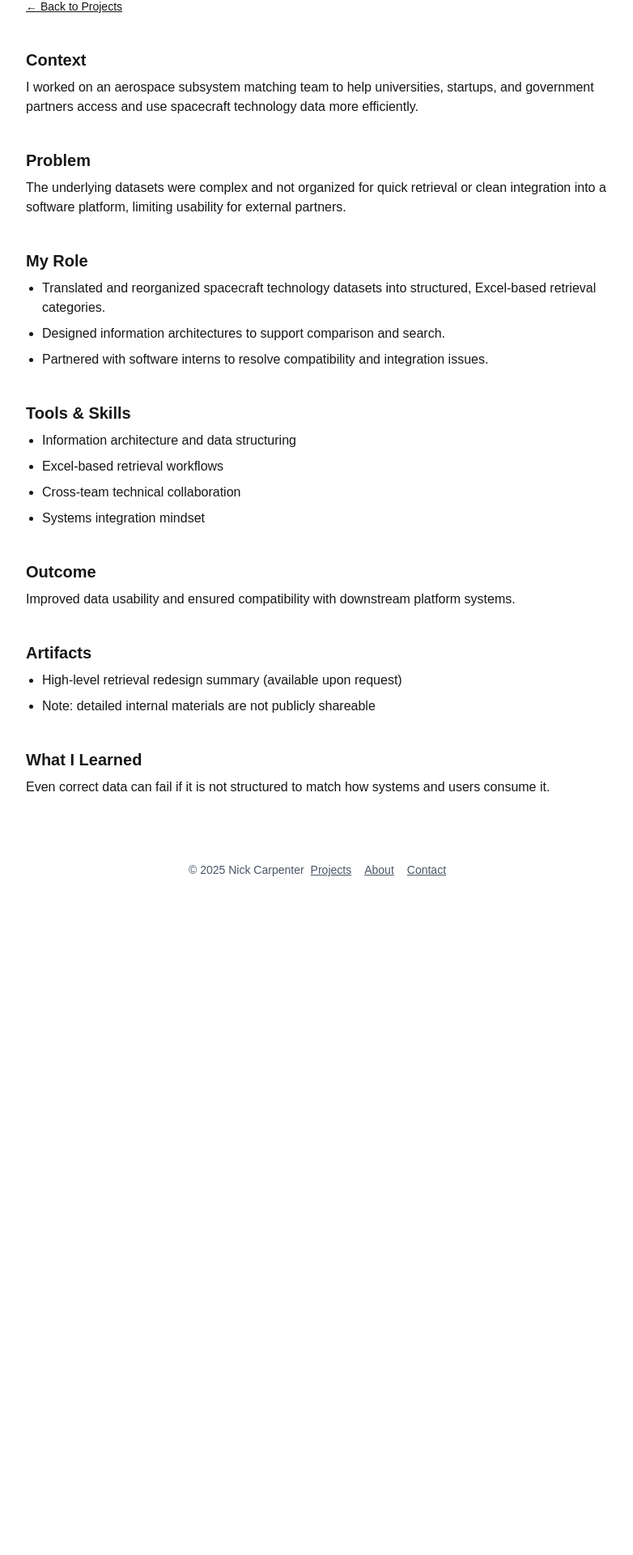
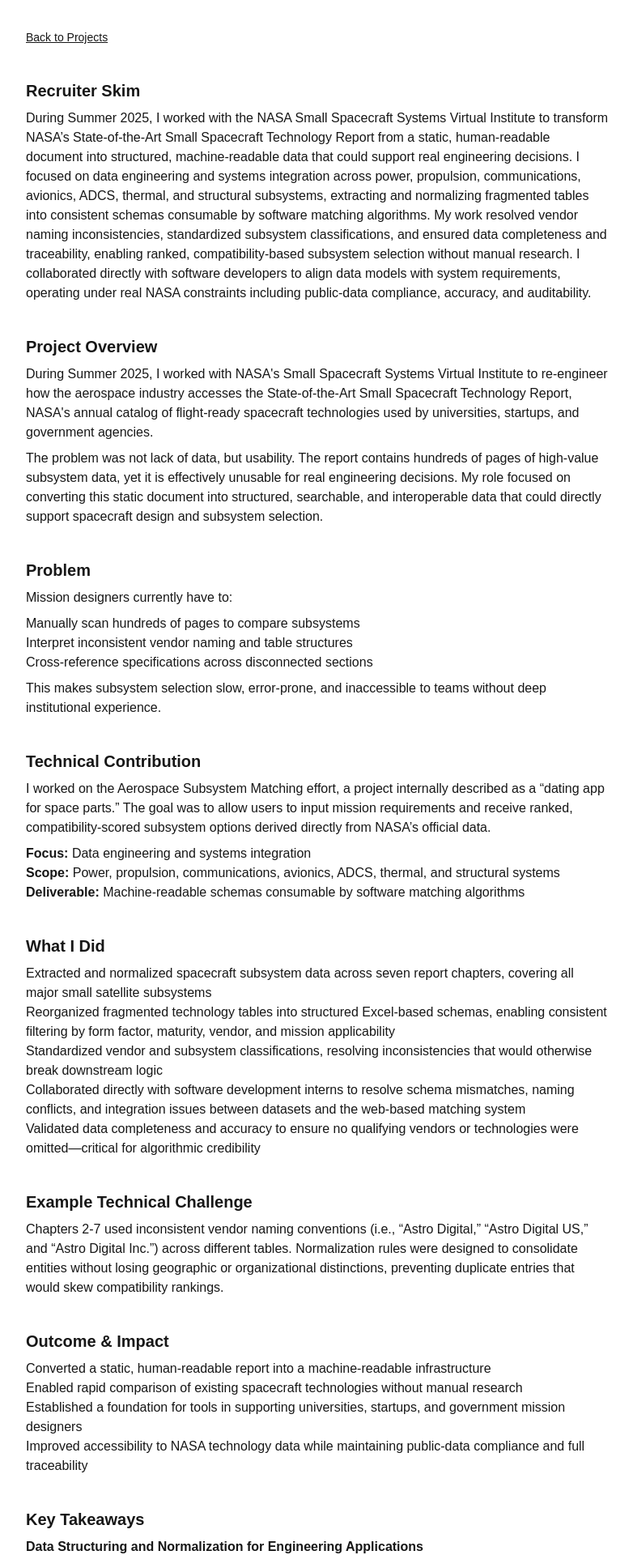
Before and after one commit to nickc32849/personal_website, a Next.js app: page /projects/nasa in a window 1280 px wide. Shown: the part 314-2234 px from the top of the page at 81% size, without its empty margins (248-1030 px from the left). Before the commit the page ends 1430 px from the top, so only its background shows below. Built offline with nearby package versions, Linux system fonts and the light colour scheme.

Commit message:
Replace NASA project page with S3VI spacecraft data infrastructure content

```diff
--- a/app/projects/nasa/page.tsx
+++ b/app/projects/nasa/page.tsx
@@ -1,3 +1,5 @@
+// app/projects/nasa/page.tsx
+
 import ProjectLayout from "@/app/components/ProjectLayout";
 import Section from "@/app/components/Section";
 import BackLink from "@/app/components/BackLink";
@@ -5,76 +7,214 @@ import BackLink from "@/app/components/BackLink";
 export default function NasaProjectPage() {
   return (
     <ProjectLayout
-      title="NASA Small Satellite Subsystem Matching Platform"
-      subtitle="Internship work supporting access to data from NASA’s annual State-of-the-Art Small Satellite Report."
+      title="NASA — Small Spacecraft Systems Data Infrastructure"
+      subtitle="NASA Ames Research Center (S3VI) • Summer 2025"
       tags={[
-        "Data structuring",
-        "Integration",
-        "Information architecture",
-        "Collaboration",
+        "NASA",
+        "Small Satellites",
+        "Spacecraft Subsystems",
+        "Data Engineering",
+        "Systems Engineering",
+        "Data Normalization",
+        "Excel",
+        "Cross-Functional Collaboration",
       ]}
     >
-      <BackLink href="/projects" label="← Back to Projects" />
+      <BackLink href="/projects" label="Back to Projects" />
 
-      <Section title="Context">
+      <Section title="Recruiter Skim">
         <p>
-          I worked on an aerospace subsystem matching team to help universities,
-          startups, and government partners access and use spacecraft technology data
-          more efficiently.
+          During Summer 2025, I worked with the NASA Small Spacecraft Systems
+          Virtual Institute to transform NASA’s State-of-the-Art Small Spacecraft
+          Technology Report from a static, human-readable document into
+          structured, machine-readable data that could support real engineering
+          decisions. I focused on data engineering and systems integration across
+          power, propulsion, communications, avionics, ADCS, thermal, and
+          structural subsystems, extracting and normalizing fragmented tables into
+          consistent schemas consumable by software matching algorithms. My work
+          resolved vendor naming inconsistencies, standardized subsystem
+          classifications, and ensured data completeness and traceability,
+          enabling ranked, compatibility-based subsystem selection without manual
+          research. I collaborated directly with software developers to align data
+          models with system requirements, operating under real NASA constraints
+          including public-data compliance, accuracy, and auditability.
+        </p>
+      </Section>
+
+      <Section title="Project Overview">
+        <p>
+          During Summer 2025, I worked with NASA&apos;s Small Spacecraft Systems
+          Virtual Institute to re-engineer how the aerospace industry accesses
+          the State-of-the-Art Small Spacecraft Technology Report, NASA&apos;s
+          annual catalog of flight-ready spacecraft technologies used by
+          universities, startups, and government agencies.
+        </p>
+        <p>
+          The problem was not lack of data, but usability. The report contains
+          hundreds of pages of high-value subsystem data, yet it is effectively
+          unusable for real engineering decisions. My role focused on converting
+          this static document into structured, searchable, and interoperable
+          data that could directly support spacecraft design and subsystem
+          selection.
         </p>
       </Section>
 
       <Section title="Problem">
+        <p>Mission designers currently have to:</p>
+        <ul>
+          <li>Manually scan hundreds of pages to compare subsystems</li>
+          <li>Interpret inconsistent vendor naming and table structures</li>
+          <li>Cross-reference specifications across disconnected sections</li>
+        </ul>
         <p>
-          The underlying datasets were complex and not organized for quick retrieval
-          or clean integration into a software platform, limiting usability for
-          external partners.
+          This makes subsystem selection slow, error-prone, and inaccessible to
+          teams without deep institutional experience.
         </p>
       </Section>
 
-      <Section title="My Role">
-        <ul className="list-disc space-y-2 pl-5">
+      <Section title="Technical Contribution">
+        <p>
+          I worked on the Aerospace Subsystem Matching effort, a project
+          internally described as a “dating app for space parts.” The goal was
+          to allow users to input mission requirements and receive ranked,
+          compatibility-scored subsystem options derived directly from NASA’s
+          official data.
+        </p>
+        <ul>
           <li>
-            Translated and reorganized spacecraft technology datasets into structured,
-            Excel-based retrieval categories.
+            <strong>Focus:</strong> Data engineering and systems integration
           </li>
           <li>
-            Designed information architectures to support comparison and search.
+            <strong>Scope:</strong> Power, propulsion, communications, avionics,
+            ADCS, thermal, and structural systems
           </li>
           <li>
-            Partnered with software interns to resolve compatibility and integration
-            issues.
+            <strong>Deliverable:</strong> Machine-readable schemas consumable by
+            software matching algorithms
           </li>
         </ul>
       </Section>
 
-      <Section title="Tools & Skills">
-        <ul className="list-disc space-y-2 pl-5">
-          <li>Information architecture and data structuring</li>
-          <li>Excel-based retrieval workflows</li>
-          <li>Cross-team technical collaboration</li>
-          <li>Systems integration mindset</li>
+      <Section title="What I Did">
+        <ul>
+          <li>
+            Extracted and normalized spacecraft subsystem data across seven
+            report chapters, covering all major small satellite subsystems
+          </li>
+          <li>
+            Reorganized fragmented technology tables into structured Excel-based
+            schemas, enabling consistent filtering by form factor, maturity,
+            vendor, and mission applicability
+          </li>
+          <li>
+            Standardized vendor and subsystem classifications, resolving
+            inconsistencies that would otherwise break downstream logic
+          </li>
+          <li>
+            Collaborated directly with software development interns to resolve
+            schema mismatches, naming conflicts, and integration issues between
+            datasets and the web-based matching system
+          </li>
+          <li>
+            Validated data completeness and accuracy to ensure no qualifying
+            vendors or technologies were omitted—critical for algorithmic
+            credibility
+          </li>
         </ul>
       </Section>
 
-      <Section title="Outcome">
+      <Section title="Example Technical Challenge">
         <p>
-          Improved data usability and ensured compatibility with downstream platform
-          systems.
+          Chapters 2-7 used inconsistent vendor naming conventions (i.e., “Astro
+          Digital,” “Astro Digital US,” and “Astro Digital Inc.”) across different
+          tables. Normalization rules were designed to consolidate entities
+          without losing geographic or organizational distinctions, preventing
+          duplicate entries that would skew compatibility rankings.
         </p>
       </Section>
 
-      <Section title="Artifacts">
-        <ul className="list-disc space-y-2 pl-5">
-          <li>High-level retrieval redesign summary (available upon request)</li>
-          <li>Note: detailed internal materials are not publicly shareable</li>
+      <Section title="Outcome & Impact">
+        <ul>
+          <li>
+            Converted a static, human-readable report into a machine-readable
+            infrastructure
+          </li>
+          <li>
+            Enabled rapid comparison of existing spacecraft technologies without
+            manual research
+          </li>
+          <li>
+            Established a foundation for tools in supporting universities,
+            startups, and government mission designers
+          </li>
+          <li>
+            Improved accessibility to NASA technology data while maintaining
+            public-data compliance and full traceability
+          </li>
         </ul>
       </Section>
 
-      <Section title="What I Learned">
+      <Section title="Key Takeaways">
+        <h3 className="mt-2 font-semibold">
+          Data Structuring and Normalization for Engineering Applications
+        </h3>
         <p>
-          Even correct data can fail if it is not structured to match how systems and
-          users consume it.
+          I developed the ability to convert unstructured, inconsistently
+          formatted aerospace data into normalized schemas that support reliable
+          filtering, comparison, and algorithmic matching. This required
+          balancing technical accuracy with usability so the data could be
+          consumed programmatically without losing engineering meaning.
+        </p>
+
+        <h3 className="mt-6 font-semibold">
+          Systems-Level Thinking Across Spacecraft Subsystems
+        </h3>
+        <p>
+          Working across power, propulsion, communications, avionics, ADCS,
+          thermal, and structural systems reinforced architecture-level thinking
+          rather than isolated component analysis. I gained an understanding of
+          how subsystem constraints interact and how design decisions propagate
+          through an entire mission.
+        </p>
+
+        <h3 className="mt-6 font-semibold">
+          Cross-Functional Collaboration with Software Teams
+        </h3>
+        <p>
+          I collaborated directly with software developers to resolve schema
+          mismatches, naming conflicts, and data-model assumptions impacting
+          system integration. This required translating aerospace domain
+          knowledge into abstractions that software systems could reliably
+          process.
+        </p>
+
+        <h3 className="mt-6 font-semibold">
+          Translating Aerospace Engineering Data into Usable Technical Tools
+        </h3>
+        <p>
+          I learned how to bridge dense engineering documentation and
+          decision-support tools engineers can actually use. The work emphasized
+          precision, traceability, and design intent over surface-level
+          presentation.
+        </p>
+
+        <h3 className="mt-6 font-semibold">
+          Operating Within Real NASA Constraints
+        </h3>
+        <p>
+          All work was performed under real NASA constraints, including strict
+          reliance on publicly available data, full traceability to source
+          tables, and zero tolerance for misrepresentation. This reinforced the
+          importance of accuracy, documentation discipline, and defensible
+          engineering decisions in aerospace environments.
+        </p>
+      </Section>
+
+      <Section title="Program Context">
+        <p>
+          This was an unofficial, remote summer internship coordinated through
+          Dr. Craig Burkhard at NASA Ames Research Center, involving 14
+          Northeastern students working on collaborative aerospace data projects.
         </p>
       </Section>
     </ProjectLayout>
```
